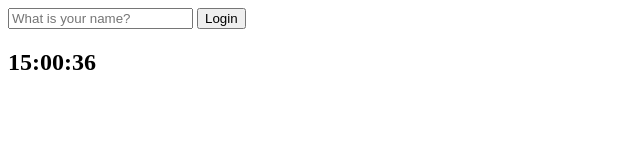
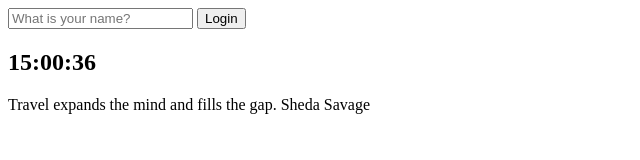
Before and after one commit to dbsdnwjd96/CreateChromeApp, a plain HTML site: page index.html in a window 1280 px wide. Shown: the whole page, without its empty margins (0-640 px from the left). Drawn offline with Linux system fonts and the light colour scheme.

Commit message:
Complete Quotes

```diff
--- a/index.html
+++ b/index.html
@@ -14,7 +14,12 @@
     </form>
     <h2 id="clock">00:00</h2>
     <h1 id="greeting" class="hidden"></h1>
+    <div id="quote">
+        <span></span>
+        <span></span>
+    </div>
     <script src="./js/greetings.js"></script>
     <script src="./js/clock.js"></script>
+    <script src="./js/qoutes.js"></script>
 </body>
 </html>
--- /dev/null
+++ b/js/qoutes.js
@@ -0,0 +1,51 @@
+const quotes = [
+    {
+      quote: "The way to get started is to quit talking and begin doing.",
+      author: "Walt Disney",
+    },
+    {
+      quote: "Life is what happens when you're busy making other plans.",
+      author: "John Lennon",
+    },
+    {
+      quote:
+        "The world is a book and those who do not travel read only one page.",
+      author: "Saint Augustine",
+    },
+    {
+      quote: "Life is either a daring adventure or nothing at all.",
+      author: "Helen Keller",
+    },
+    {
+      quote: "To Travel is to Live",
+      author: "Hans Christian Andersen",
+    },
+    {
+      quote: "Only a life lived for others is a life worthwhile.",
+      author: "Albert Einstein",
+    },
+    {
+      quote: "You only live once, but if you do it right, once is enough.",
+      author: "Mae West",
+    },
+    {
+      quote: "Never go on trips with anyone you do ntot love.",
+      author: "Hemmingway",
+    },
+    {
+      quote: "We wander for distraction, but we travel for fulfilment.",
+      author: "Hilaire Belloc",
+    },
+    {
+      quote: "Travel expands the mind and fills the gap.",
+      author: "Sheda Savage",
+    },
+  ];
+
+const quote = document.querySelector("#quote span:first-child");
+const author = document.querySelector("#quote span:last-child");
+
+const todaysQuote = quotes[Math.floor(Math.random() * quotes.length)];
+
+quote.innerText = todaysQuote.quote;
+author.innerText = todaysQuote.author;
```
